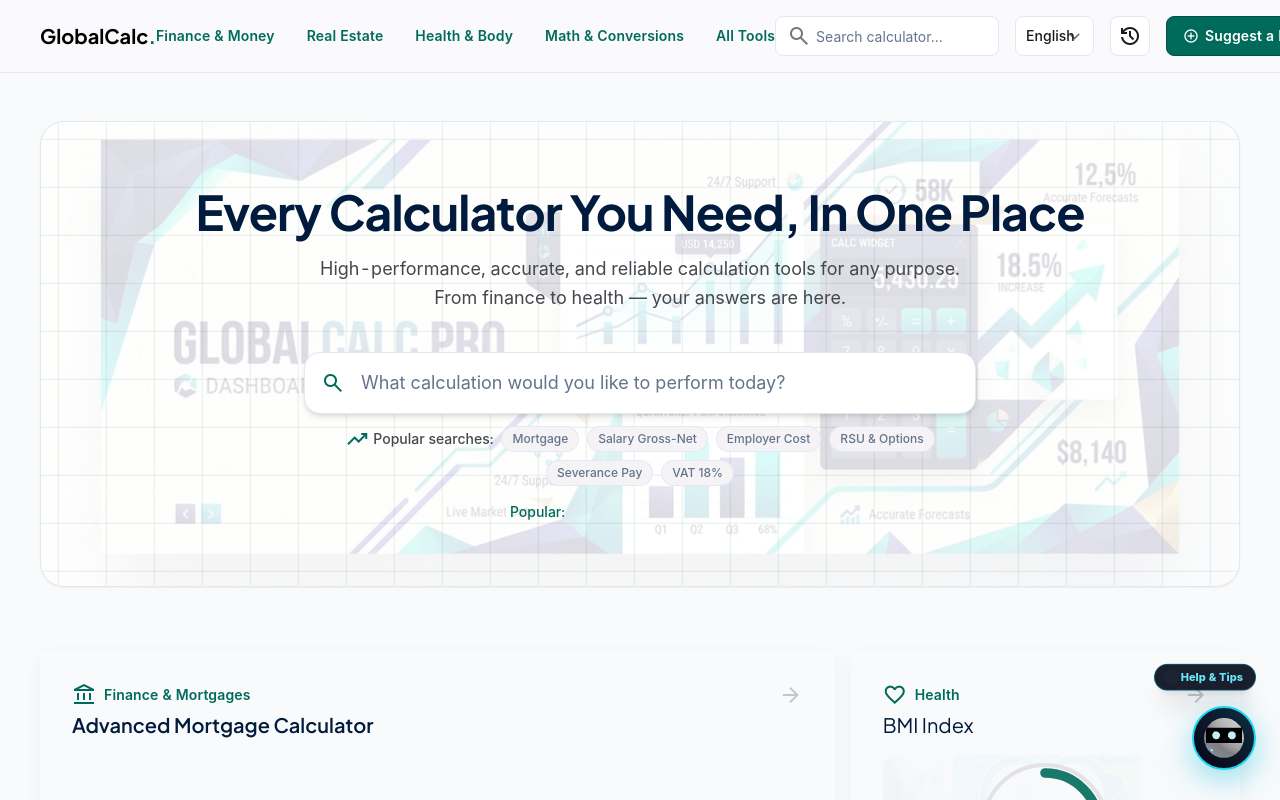
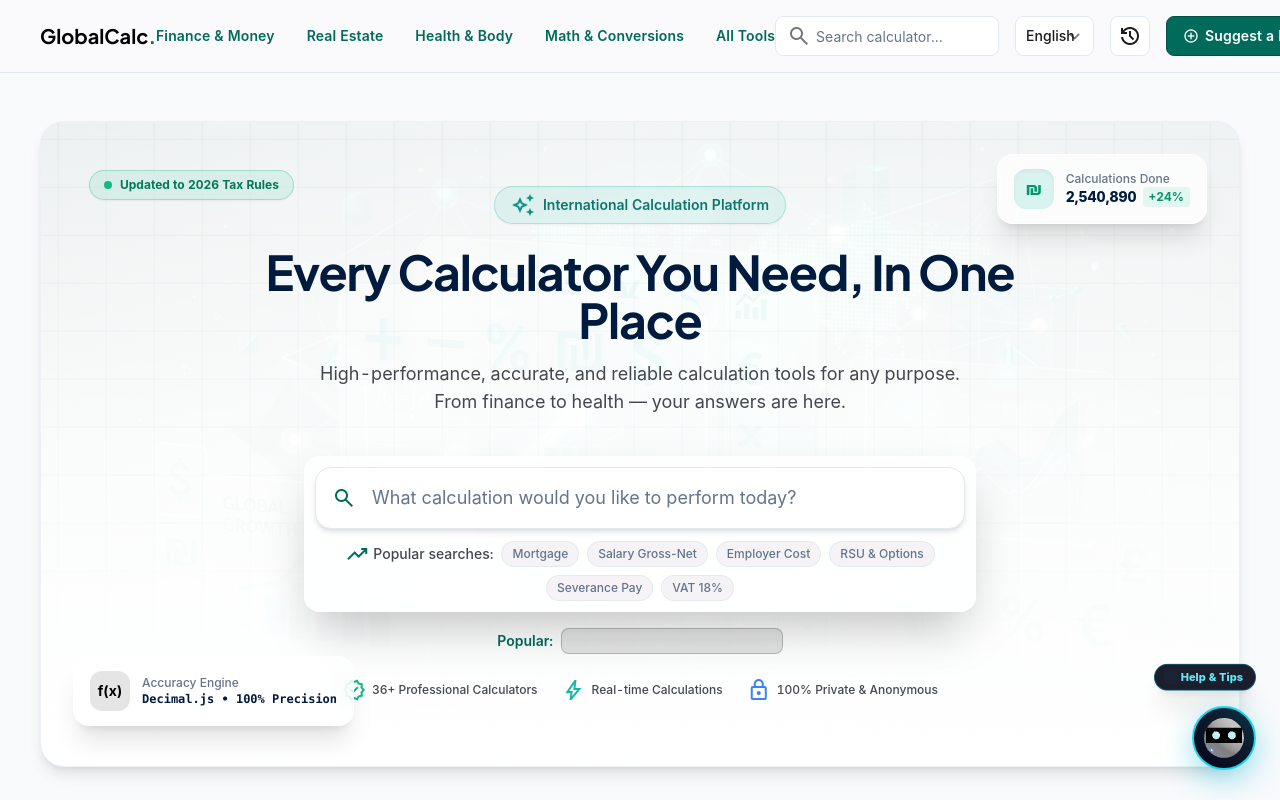
Before and after one commit to Almog787/Global-calculator-pro, a React (Vite) app: page /en/all in a window 1280 px wide. Shown: the top 800 px of the page. Built offline with nearby package versions, Linux system fonts and the light colour scheme.

Commit message:
feat: add parallax motion effects to AllCalculators
Implement Framer Motion hooks to create interactive 3D parallax effects for hero elements on the calculators page.

```diff
--- a/src/pages/AllCalculators.tsx
+++ b/src/pages/AllCalculators.tsx
@@ -1,6 +1,7 @@
 import { useEffect } from 'react';
 import { useUrlState } from '../hooks/useUrlState';
 import { Link, useLocation, useParams, useNavigate } from "react-router-dom";
+import { motion, useMotionValue, useSpring, useTransform } from 'framer-motion';
 import { calculators, getCalculatorTitle, getCalculatorDescription } from "../data/calculators";
 import SEO from "../components/SEO";
 import SearchBar from "../components/SearchBar";
@@ -22,6 +23,36 @@ export default function AllCalculators() {
   const [mortgageAmount, setMortgageAmount] = useUrlState<number>('mortgageAmount', 1200000);
   const [mortgageRate, setMortgageRate] = useUrlState<number>('mortgageRate', 4.5);
   const mortgageYears = 25;
+
+  // Interactive 3D Glassmorphism Parallax Motion Values (Proposal 1)
+  const mouseX = useMotionValue(0);
+  const mouseY = useMotionValue(0);
+
+  const springConfig = { damping: 25, stiffness: 120 };
+  const mouseXSpring = useSpring(mouseX, springConfig);
+  const mouseYSpring = useSpring(mouseY, springConfig);
+
+  const card1X = useTransform(mouseXSpring, [-0.5, 0.5], [-22, 22]);
+  const card1Y = useTransform(mouseYSpring, [-0.5, 0.5], [-16, 16]);
+
+  const card2X = useTransform(mouseXSpring, [-0.5, 0.5], [24, -24]);
+  const card2Y = useTransform(mouseYSpring, [-0.5, 0.5], [18, -18]);
+
+  const card3X = useTransform(mouseXSpring, [-0.5, 0.5], [-14, 14]);
+  const card3Y = useTransform(mouseYSpring, [-0.5, 0.5], [15, -15]);
+
+  const handleHeroMouseMove = (e: React.MouseEvent<HTMLDivElement>) => {
+    const rect = e.currentTarget.getBoundingClientRect();
+    const x = (e.clientX - rect.left) / rect.width - 0.5;
+    const y = (e.clientY - rect.top) / rect.height - 0.5;
+    mouseX.set(x);
+    mouseY.set(y);
+  };
+
+  const handleHeroMouseLeave = () => {
+    mouseX.set(0);
+    mouseY.set(0);
+  };
 
   // Compute live monthly payment estimate
   const monthlyRate = mortgageRate / 100 / 12;
@@ -237,37 +268,102 @@ export default function AllCalculators() {
         }}
       />
 
-      {/* Hero Section */}
-      <section className="text-center mb-12 sm:mb-16 relative overflow-hidden rounded-3xl bg-surface-container-lowest border border-border-subtle p-8 md:p-16 shadow-sm">
+      {/* Proposal 1: 3D Glassmorphism & Parallax Mesh Hero Section */}
+      <section
+        onMouseMove={handleHeroMouseMove}
+        onMouseLeave={handleHeroMouseLeave}
+        className="text-center mb-12 sm:mb-16 relative overflow-hidden rounded-3xl bg-surface-container-lowest border border-border-subtle/60 p-8 sm:p-12 md:p-16 shadow-lg transition-all"
+      >
+        {/* Background Mesh Grid */}
         <Squares
           direction="diagonal"
           speed={0.4}
-          borderColor="rgba(0, 107, 91, 0.05)"
-          hoverFillColor="rgba(0, 107, 91, 0.08)"
+          borderColor="rgba(0, 107, 91, 0.06)"
+          hoverFillColor="rgba(0, 107, 91, 0.12)"
           squareSize={48}
         />
-        <img
-          src="/images/hero-banner.webp"
-          alt="GlobalCalc Pro"
-          className="absolute inset-0 w-full h-full object-cover opacity-15 pointer-events-none mix-blend-multiply dark:mix-blend-lighten"
-        />
-        <div className="relative z-10">
-          <h1 className="font-display-xl text-3xl sm:text-4xl md:text-display-xl text-primary-container mb-4 font-extrabold tracking-tight">
+
+        {/* 3D Glassmorphism Backdrop Image */}
+        <div className="absolute inset-0 pointer-events-none overflow-hidden">
+          <img
+            src="/images/hero-proposal-1.jpg"
+            alt="3D Glassmorphism Calculator Engine"
+            className="w-full h-full object-cover opacity-20 dark:opacity-25 mix-blend-multiply dark:mix-blend-screen scale-105 transition-transform duration-700 ease-out"
+          />
+          <div className="absolute inset-0 bg-gradient-to-b from-surface-container-lowest/40 via-surface-container-lowest/80 to-surface-container-lowest" />
+        </div>
+
+        {/* Floating 3D Parallax Glass Cards */}
+        {/* Glass Card 1 - Top Right */}
+        <motion.div
+          style={{ x: card1X, y: card1Y }}
+          className="hidden lg:flex absolute top-8 ltr:right-8 rtl:left-8 z-20 items-center gap-3 bg-white/70 dark:bg-neutral-900/70 backdrop-blur-md border border-white/80 dark:border-neutral-700/80 p-3.5 px-4 rounded-2xl shadow-xl pointer-events-none"
+        >
+          <div className="w-10 h-10 rounded-xl bg-teal-500/15 flex items-center justify-center text-emerald-600 dark:text-emerald-400 font-bold text-lg shadow-inner">
+            ₪
+          </div>
+          <div className="text-start">
+            <div className="text-xs text-text-muted font-medium">{isRtl ? 'חישובים שבוצעו' : 'Calculations Done'}</div>
+            <div className="text-sm font-extrabold text-primary-container font-mono-num flex items-center gap-1.5">
+              <CountUp from={1000000} to={2540890} separator="," duration={2} />
+              <span className="text-xs text-emerald-600 bg-emerald-500/10 px-1.5 py-0.5 rounded font-bold">+24%</span>
+            </div>
+          </div>
+        </motion.div>
+
+        {/* Glass Card 2 - Bottom Left */}
+        <motion.div
+          style={{ x: card2X, y: card2Y }}
+          className="hidden lg:flex absolute bottom-10 ltr:left-8 rtl:right-8 z-20 items-center gap-3 bg-white/70 dark:bg-neutral-900/70 backdrop-blur-md border border-white/80 dark:border-neutral-700/80 p-3.5 px-4 rounded-2xl shadow-xl pointer-events-none"
+        >
+          <div className="w-10 h-10 rounded-xl bg-primary/10 flex items-center justify-center text-primary font-bold text-sm">
+            f(x)
+          </div>
+          <div className="text-start">
+            <div className="text-xs text-text-muted font-medium">{isRtl ? 'מנוע חישוב מדויק' : 'Accuracy Engine'}</div>
+            <div className="text-xs font-mono font-bold text-primary-container">
+              Decimal.js • 100% Precision
+            </div>
+          </div>
+        </motion.div>
+
+        {/* Glass Card 3 - Top Left Floating Pill */}
+        <motion.div
+          style={{ x: card3X, y: card3Y }}
+          className="hidden xl:flex absolute top-12 ltr:left-12 rtl:right-12 z-20 items-center gap-2 bg-emerald-500/10 border border-emerald-500/30 backdrop-blur-md px-3.5 py-1.5 rounded-full shadow-sm text-emerald-700 dark:text-emerald-300 text-xs font-bold pointer-events-none"
+        >
+          <span className="w-2 h-2 rounded-full bg-emerald-500 animate-pulse" />
+          <span>{isRtl ? 'מעודכן לתקנות המס 2026' : 'Updated to 2026 Tax Rules'}</span>
+        </motion.div>
+
+        {/* Main Content Container */}
+        <div className="relative z-10 max-w-3xl mx-auto">
+          {/* Top Badge */}
+          <motion.div
+            initial={{ opacity: 0, y: -10 }}
+            animate={{ opacity: 1, y: 0 }}
+            className="inline-flex items-center gap-2 px-4 py-1.5 rounded-full bg-teal-500/10 border border-teal-500/25 text-teal-700 dark:text-teal-300 text-xs sm:text-sm font-semibold mb-6 shadow-sm backdrop-blur-sm"
+          >
+            <span className="material-symbols-outlined text-base text-teal-600 dark:text-teal-400">auto_awesome</span>
+            <span>{isRtl ? 'פלטפורמת החישובים הבינלאומית' : 'International Calculation Platform'}</span>
+          </motion.div>
+
+          <h1 className="font-display-xl text-3xl sm:text-4xl md:text-5xl text-primary-container mb-4 font-extrabold tracking-tight leading-tight">
             {currText.heroTitle}
           </h1>
-          <p className="font-body-lg text-base sm:text-body-lg text-on-surface-variant max-w-2xl mx-auto mb-8 sm:mb-10 leading-relaxed">
+          <p className="font-body-lg text-base sm:text-lg text-on-surface-variant max-w-2xl mx-auto mb-8 sm:mb-10 leading-relaxed font-normal">
             {currText.heroSubtitle}
           </p>
 
-          {/* Search Hero */}
+          {/* Search Hero Box with Enhanced Glass Shell */}
           <div className="relative max-w-2xl mx-auto flex flex-col items-center">
-            <div className="w-full">
+            <div className="w-full bg-white/70 dark:bg-neutral-900/70 backdrop-blur-xl border border-white/60 dark:border-neutral-700/60 p-2 sm:p-2.5 rounded-2xl shadow-2xl transition-all hover:shadow-teal-500/10">
               <SearchBar isHero placeholder={currText.heroSearchPlaceholder} />
             </div>
 
             {/* Dynamic Search Suggestions with RotatingText */}
-            <div className="mt-4 flex items-center justify-center gap-2 text-xs sm:text-sm text-text-muted">
-              <span className="font-medium text-secondary">{isRtl ? 'חיפושים נפוצים:' : 'Popular:'}</span>
+            <div className="mt-4 flex flex-wrap items-center justify-center gap-2 text-xs sm:text-sm text-text-muted">
+              <span className="font-semibold text-secondary">{isRtl ? 'חיפושים נפוצים:' : 'Popular:'}</span>
               <RotatingText
                 texts={
                   isRtl
@@ -275,9 +371,25 @@ export default function AllCalculators() {
                     : ['Net Salary Take-Home', 'Monthly Mortgage Payment', 'Compound Interest Growth', 'Stock Options & RSU', 'Severance Pay', 'Real Estate Cap Rate']
                 }
                 rotationInterval={2800}
-                className="font-semibold text-primary"
+                className="font-bold text-primary bg-primary/10 px-2.5 py-0.5 rounded-lg border border-primary/20"
                 elementClassName="text-primary-container"
               />
+            </div>
+
+            {/* Micro Trust Indicators */}
+            <div className="mt-6 flex flex-wrap items-center justify-center gap-4 sm:gap-6 text-xs text-on-surface-variant font-medium">
+              <span className="flex items-center gap-1.5">
+                <span className="material-symbols-outlined text-emerald-500 text-sm">verified</span>
+                {isRtl ? '36+ מחשבונים מקצועיים' : '36+ Professional Calculators'}
+              </span>
+              <span className="flex items-center gap-1.5">
+                <span className="material-symbols-outlined text-teal-500 text-sm">bolt</span>
+                {isRtl ? 'חישוב בריאל-טיים' : 'Real-time Calculations'}
+              </span>
+              <span className="flex items-center gap-1.5">
+                <span className="material-symbols-outlined text-blue-500 text-sm">lock</span>
+                {isRtl ? 'ללא שמירת נתונים אישיים' : '100% Private & Anonymous'}
+              </span>
             </div>
           </div>
         </div>
```
